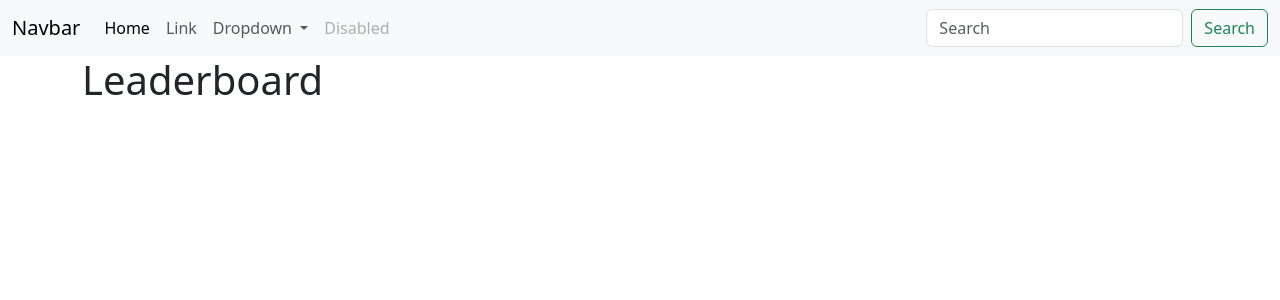
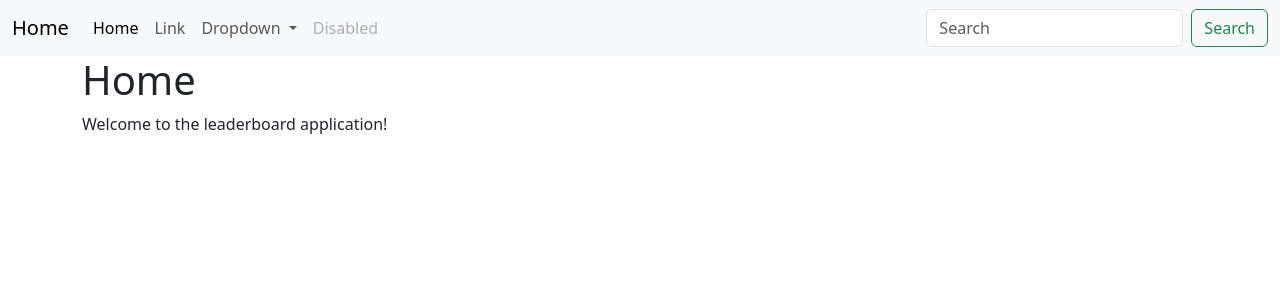
Before and after one commit to mathisdlg/generic-leaderboard, a Django app: template templates/main.html in a window 1280 px wide. Shown: the top 300 px of the page. Run offline with Django 5.2, Linux system fonts and the light colour scheme; the template is opened without the code that fills it, so the values that code supplies are empty; some libraries are stand-ins or nearby versions.

Commit message:
Add home for the website

```diff
--- /dev/null
+++ b/templates/components/base.html
@@ -0,0 +1,22 @@
+<!DOCTYPE html>
+<html lang="en">
+
+<head>
+    {% include "components/head.html" %}
+    <title>{% block title %}Leaderboard{% endblock %}</title>
+</head>
+
+<body>
+    {% include 'components/navbar.html' %}
+
+    <div class="container">
+        <h1>{% block h1 %}Home{% endblock %}</h1>
+
+        {% block content %}
+            <p>Welcome to the leaderboard application!</p>
+        {% endblock %}
+
+    </div>
+</body>
+
+</html>
--- /dev/null
+++ b/templates/components/head.html
@@ -0,0 +1,10 @@
+<head>
+    <meta charset="UTF-8">
+    <meta name="viewport" content="width=device-width, initial-scale=1.0">
+    {% load static %}
+
+    <!-- Bootstrap -->
+    {% load bootstrap5 %}
+    {% bootstrap_css %}
+    {% bootstrap_javascript %}
+</head>
--- a/templates/components/navbar.html
+++ b/templates/components/navbar.html
@@ -1,6 +1,6 @@
 <nav class="navbar navbar-expand-lg navbar-light bg-light">
   <div class="container-fluid">
-    <a class="navbar-brand" href="#">Navbar</a>
+    <a class="navbar-brand" href="/">Home</a>
     <button class="navbar-toggler" type="button" data-bs-toggle="collapse" data-bs-target="#navbarSupportedContent" aria-controls="navbarSupportedContent" aria-expanded="false" aria-label="Toggle navigation">
       <span class="navbar-toggler-icon"></span>
     </button>
--- a/templates/main.html
+++ b/templates/main.html
@@ -1,24 +1,7 @@
-<!DOCTYPE html>
-<html lang="en">
-<head>
-    <meta charset="UTF-8">
-    <meta name="viewport" content="width=device-width, initial-scale=1.0">
+{% extends 'components/base.html' %}
 
-    <title>{% block title %}Leaderboard{% endblock %}</title>
-    {% load static %}
+{% block h1 %}Home{% endblock %}
 
-    <!-- Bootstrap -->
-    {% load bootstrap5 %}
-    {% bootstrap_css %}
-    {% bootstrap_javascript %}
-</head>
-<body>
-    {% include 'components/navbar.html' %}
-
-    <div class="container">
-        <h1>Leaderboard</h1>
-        {% block content %}
-        {% endblock %}
-    </div>
-</body>
-</html>
+{% block content %}
+    <p>Welcome to the leaderboard application!</p>
+{% endblock %}
```
Also changed, not shown: templates/registration/login.html (+8 -1 lines).
